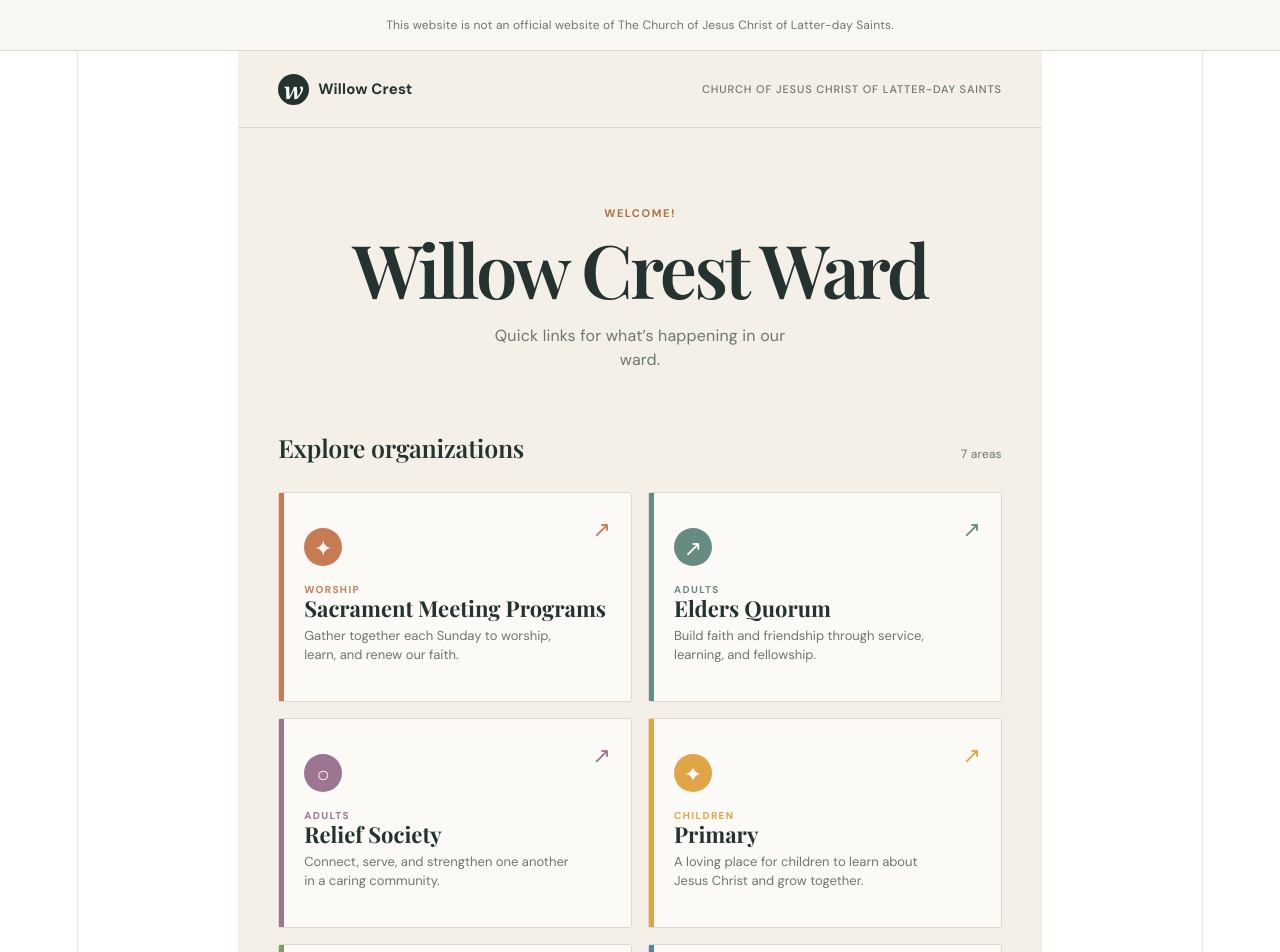
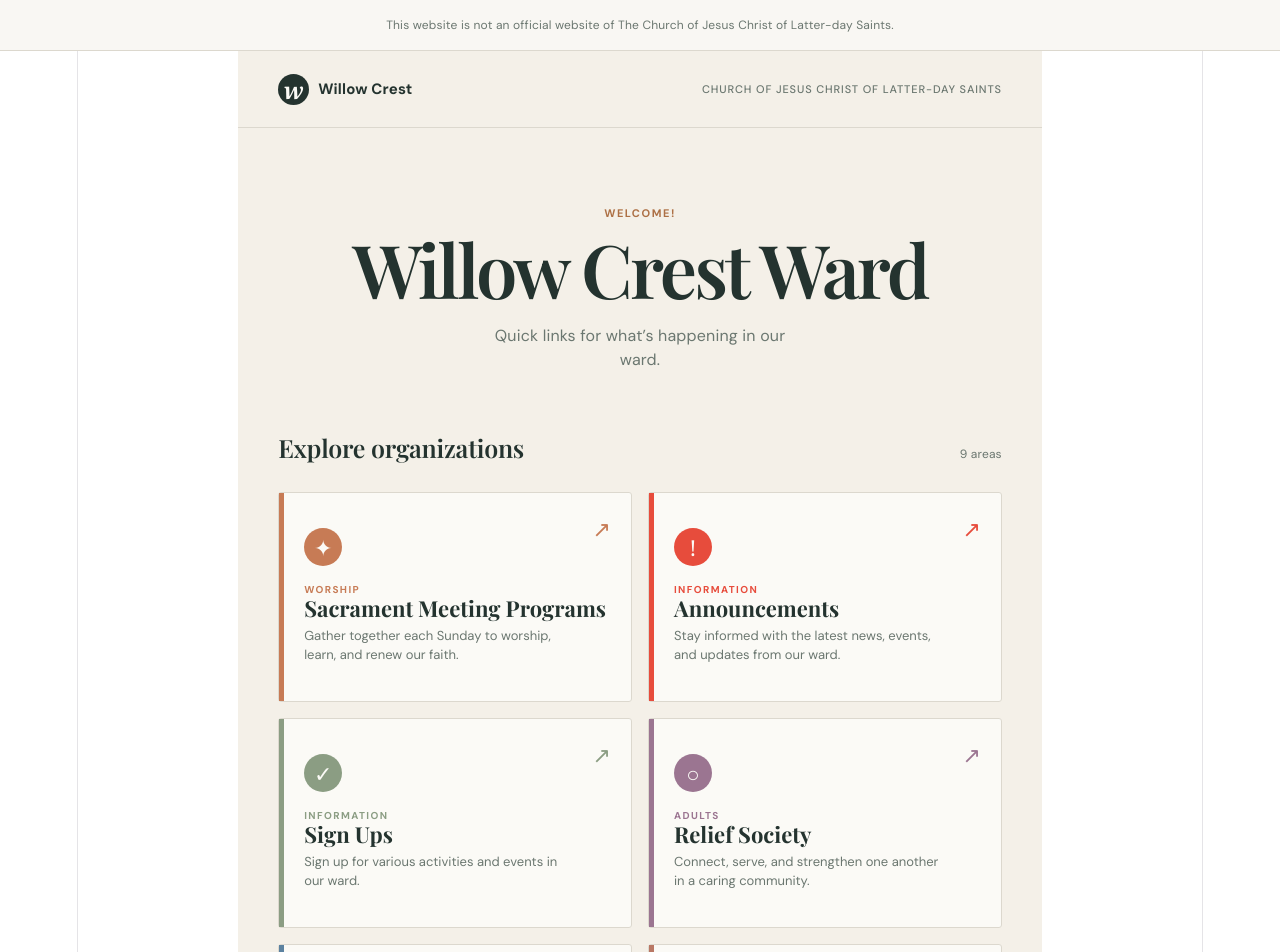
Before and after one commit to mmhorton65/willowcrestward, a React (Vite) app: page / in a window 1280 px wide. Shown: the top 952 px of the page. Built offline with nearby package versions, Linux system fonts and the light colour scheme.

Commit message:
Org updates

```diff
--- a/src/data/organizations.ts
+++ b/src/data/organizations.ts
@@ -18,39 +18,51 @@
     location: 'Chapel',
   },
   {
-    id: 'elders-quorum', name: 'Elders Quorum', category: 'Adults',
-    description: 'Build faith and friendship through service, learning, and fellowship.', icon: '↗', accentColor: '#668b83',
-    googleDocUrl: 'https://docs.google.com/document/d/1example-elders-quorum/preview', meetingTime: 'Sundays',
-    location: 'Stage',
+    id: 'announcements', name: 'Announcements', category: 'Information',
+    description: 'Stay informed with the latest news, events, and updates from our ward.', icon: '!', accentColor: '#e74c3c',
+    googleDocUrl: 'https://docs.google.com/document/d/e/2PACX-1vSe0_27CnXqZMxURa3JX104qtsegHwFaXLM4kD54jCa1Z7OzXlv7Nmukcv0L4I_EHNP525Kv50Gfa8v/pub?embedded=true', meetingTime: 'Sundays',
+    location: 'Chapel',
+  },
+  {
+    id: 'sign-ups', name: 'Sign Ups', category: 'Information',
+    description: 'Sign up for various activities and events in our ward.', icon: '✓', accentColor: '#8b9d83',
+    googleDocUrl: 'https://docs.google.com/document/d/e/2PACX-1vT8jMo92-aRT43aSQFq57UnuakA_deQJ5FRtTRtdfuOQZKJDjvKpi_aEmSAsIxhPVV_4r_-RLmcdi0V/pub?embedded=true', meetingTime: 'Sundays',
+    location: 'Chapel',
   },
   {
     id: 'relief-society', name: 'Relief Society', category: 'Adults',
     description: 'Connect, serve, and strengthen one another in a caring community.', icon: '○', accentColor: '#9b7591',
-    googleDocUrl: 'https://docs.google.com/document/d/1example-relief-society/preview', meetingTime: 'Sundays',
+    googleDocUrl: 'https://docs.google.com/document/d/e/2PACX-1vQeQ2LrTq5YZS9JrWVVPVjJZlG3h-j7Kv3XKckiZYY3x8tBua4z91cfpwdluAfqsNkcnPJWJRxUc62S/pub?embedded=true', meetingTime: 'Sundays',
     location: 'Relief Society Room',
-  },
-  {
-    id: 'primary', name: 'Primary', category: 'Children',
-    description: 'A loving place for children to learn about Jesus Christ and grow together.', icon: '✦', accentColor: '#e1a447',
-    googleDocUrl: 'https://docs.google.com/document/d/1example-primary/preview', meetingTime: 'Sundays',
-    location: 'Primary Room',
-  },
-  {
-    id: 'sunday-school', name: 'Sunday School', category: 'Learning',
-    description: 'Explore scripture and strengthen your understanding through shared learning.', icon: '□', accentColor: '#7f986d',
-    googleDocUrl: 'https://docs.google.com/document/d/1example-sunday-school/preview', meetingTime: 'Sundays',
-    location: 'Classrooms',
   },
   {
     id: 'young-mens', name: 'Young Mens', category: 'Youth',
     description: 'Grow in faith, friendship, and service with young men in the ward.', icon: '+', accentColor: '#5c82a0',
-    googleDocUrl: 'https://docs.google.com/document/d/1example-young-mens/preview', meetingTime: 'Sundays and activities',
+    googleDocUrl: 'https://docs.google.com/document/d/e/2PACX-1vS1taw_SwziPsby8pB9Qn6EacqwQLLtKIwDbhPwqYoValDOxDGjl-nHHOXrn9wNRtCPAb2poYPQcD6a/pub?embedded=true', meetingTime: 'Sundays and activities',
     location: 'Meetinghouse',
   },
   {
     id: 'young-womens', name: 'Young Womens', category: 'Youth',
     description: 'Build lasting friendships and faith through learning, service, and fun.', icon: '◇', accentColor: '#b97865',
-    googleDocUrl: 'https://docs.google.com/document/d/1example-young-womens/preview', meetingTime: 'Sundays and activities',
+    googleDocUrl: 'https://docs.google.com/document/d/e/2PACX-1vQUBBZdYjq7UuxGf7-p7mZ9pBJhMmBya2XxokZ1JCQ6M9efLXbo_HzVXoctIscGA3hrw-zaV95K_aNm/pub?embedded=true', meetingTime: 'Sundays and activities',
     location: 'Meetinghouse',
   },
+  {
+    id: 'sunday-school', name: 'Sunday School', category: 'Learning',
+    description: 'Explore scripture and strengthen your understanding through shared learning.', icon: '□', accentColor: '#7f986d',
+    googleDocUrl: 'https://docs.google.com/document/d/e/2PACX-1vR17nHDABSGPcEoblWk3ifIhEMU4XQi8VjaMcV0cmzisx7VYkfAzTj0a857OiyBAsoHO7TbAwwk3dAr/pub?embedded=true', meetingTime: 'Sundays',
+    location: 'Classrooms',
+  },
+  {
+    id: 'elders-quorum', name: 'Elders Quorum', category: 'Adults',
+    description: 'Build faith and friendship through service, learning, and fellowship.', icon: '↗', accentColor: '#6b4423',
+    googleDocUrl: 'https://docs.google.com/document/d/e/2PACX-1vSR0CLnmepaL1L-QkNKdSBA0OIi8Kyi1Tpx2tWH4v4q73JvYuPBX6TiaF_a7n76RvhgPF7r8nUdlsJK/pub?embedded=true', meetingTime: 'Sundays',
+    location: 'Stage',
+  },
+  {
+  id: 'primary', name: 'Primary', category: 'Children',
+  description: 'A loving place for children to learn about Jesus Christ and grow together.', icon: '✦', accentColor: '#e1a447',
+  googleDocUrl: 'https://docs.google.com/document/d/e/2PACX-1vQghqDYh6fSV5Swyuo99C8pH8z_h5b6gj8tWYLGlZU2nWsbBAMbFt23ci-xTK38hhzwsDtkzc1j6p_c/pub?embedded=true', meetingTime: 'Sundays',
+  location: 'Primary Room',
+  },
 ]
```
